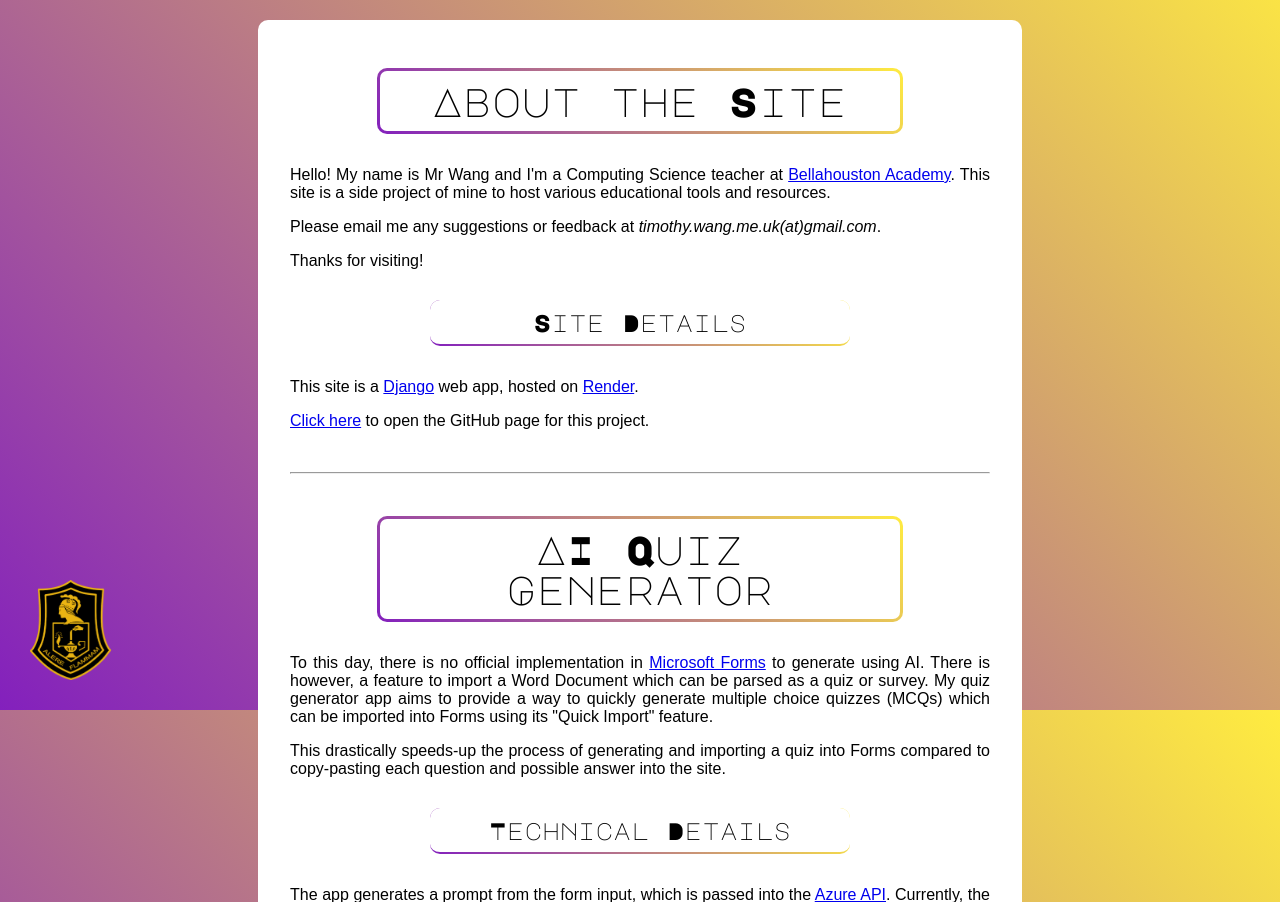
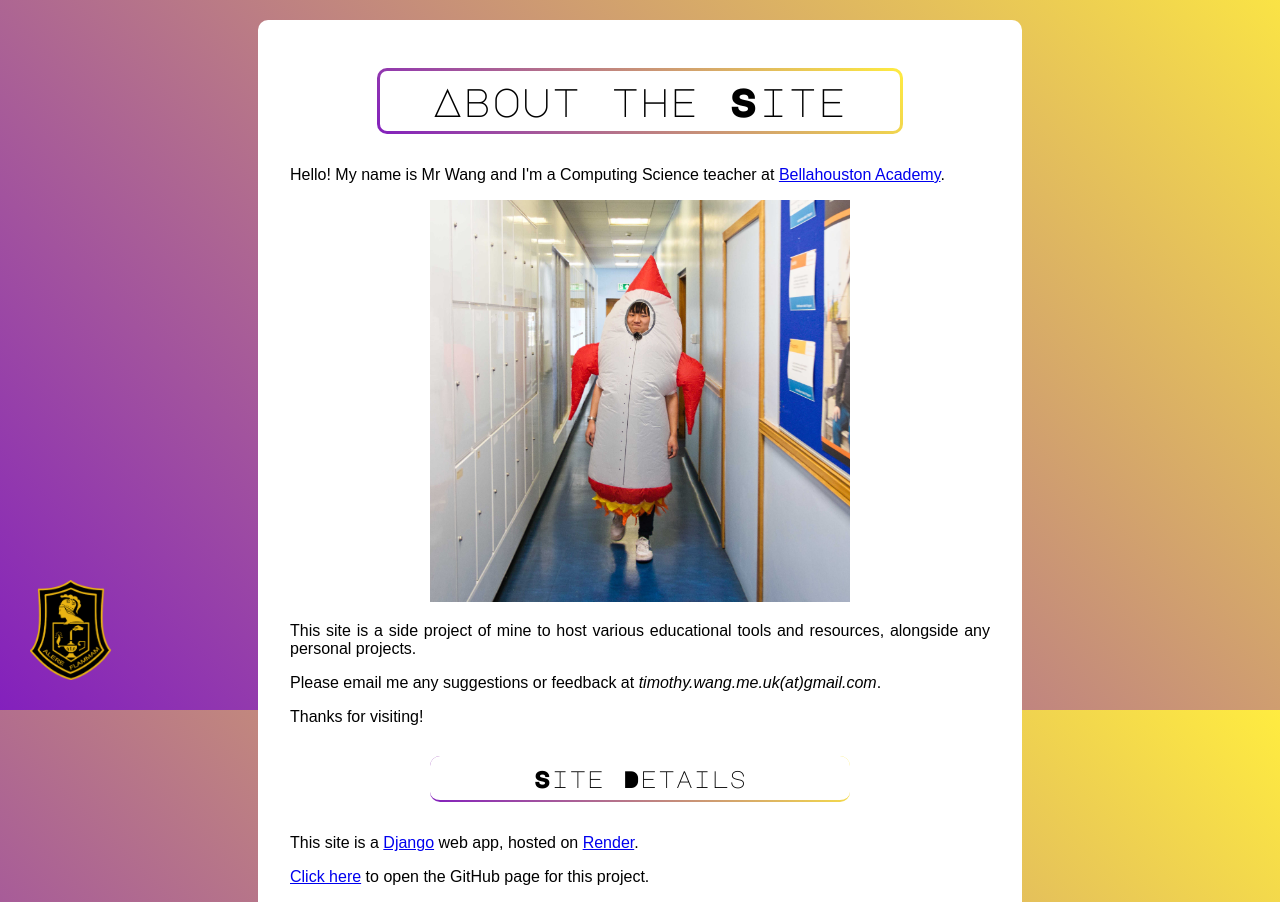
Before and after one commit to timo-w/mrwang, a Django app: page /about in a window 1280 px wide. Shown: the part 90-992 px from the top of the page. Run offline with Django 5.2, Linux system fonts and the light colour scheme; some libraries are stand-ins or nearby versions.

Commit message:
add rocket costume pic to about page

```diff
--- a/app/static/app/css/about.css
+++ b/app/static/app/css/about.css
@@ -3,3 +3,8 @@
 p {
     text-align: justify;
 }
+
+img#rocket-costume {
+    width: 60%;
+    margin: 0 20%;
+}
--- a/app/templates/app/about.html
+++ b/app/templates/app/about.html
@@ -12,7 +12,9 @@
 {% block content %}
 <div class="content">
     <h1>About the Site</h1>
-    <p>Hello! My name is Mr Wang and I&apos;m a Computing Science teacher at <a href="https://blogs.glowscotland.org.uk/gc/bellahoustonacademy2019/" target="_blank">Bellahouston Academy</a>. This site is a side project of mine to host various educational tools and resources.</p>
+    <p>Hello! My name is Mr Wang and I&apos;m a Computing Science teacher at <a href="https://blogs.glowscotland.org.uk/gc/bellahoustonacademy2019/" target="_blank">Bellahouston Academy</a>. </p>
+    <img id="rocket-costume" src="{% static 'app/images/rocket-costume.jpg' %}" alt="Mr Wang in a rocket costume.">
+    <p>This site is a side project of mine to host various educational tools and resources, alongside any personal projects.</p>
     <p>Please email me any suggestions or feedback at <i>timothy.wang.me.uk(at)gmail.com</i>.
     <p>Thanks for visiting!</p>
     <div>
```
Also changed, not shown: app/static/app/images/rocket-costume.jpg (added).
